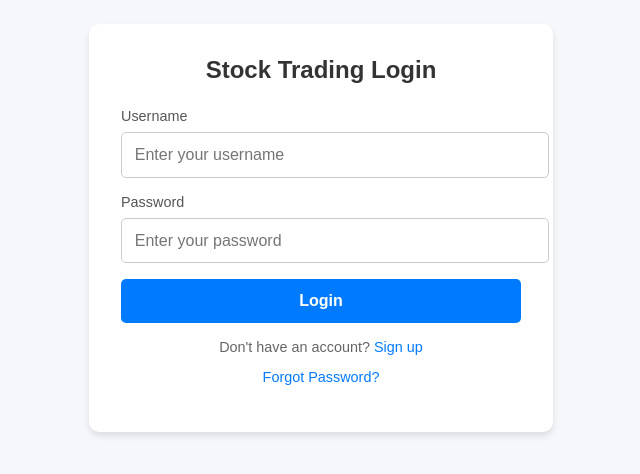
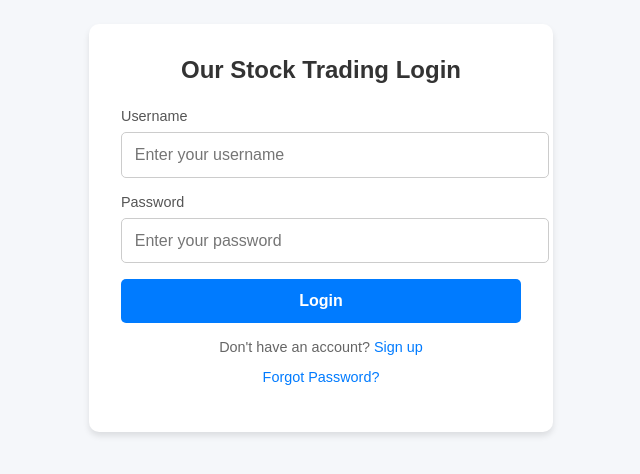
Before and after one commit to moogleking99/info3150, a plain HTML site: page code.html in a window 1280 px wide. Shown: the part 172-646 px from the top of the page, without its empty margins (319-959 px from the left). Drawn offline with Linux system fonts and the light colour scheme.

Commit message:
Update code.html

```diff
--- a/code.html
+++ b/code.html
@@ -3,7 +3,7 @@
 <head>
     <meta charset="UTF-8">
     <meta name="viewport" content="width=device-width, initial-scale=1.0">
-    <title>Login - Stock Trading</title>
+    <title>Our Stock Trading Login</title>
     <style>
         body {
             font-family: Arial, sans-serif;
@@ -94,7 +94,7 @@
 </head>
 <body>
     <div class="login-container">
-        <div class="login-header">Stock Trading Login</div>
+        <div class="login-header">Our Stock Trading Login</div>
         <form>
             <div class="form-group">
                 <label for="username">Username</label>
```
